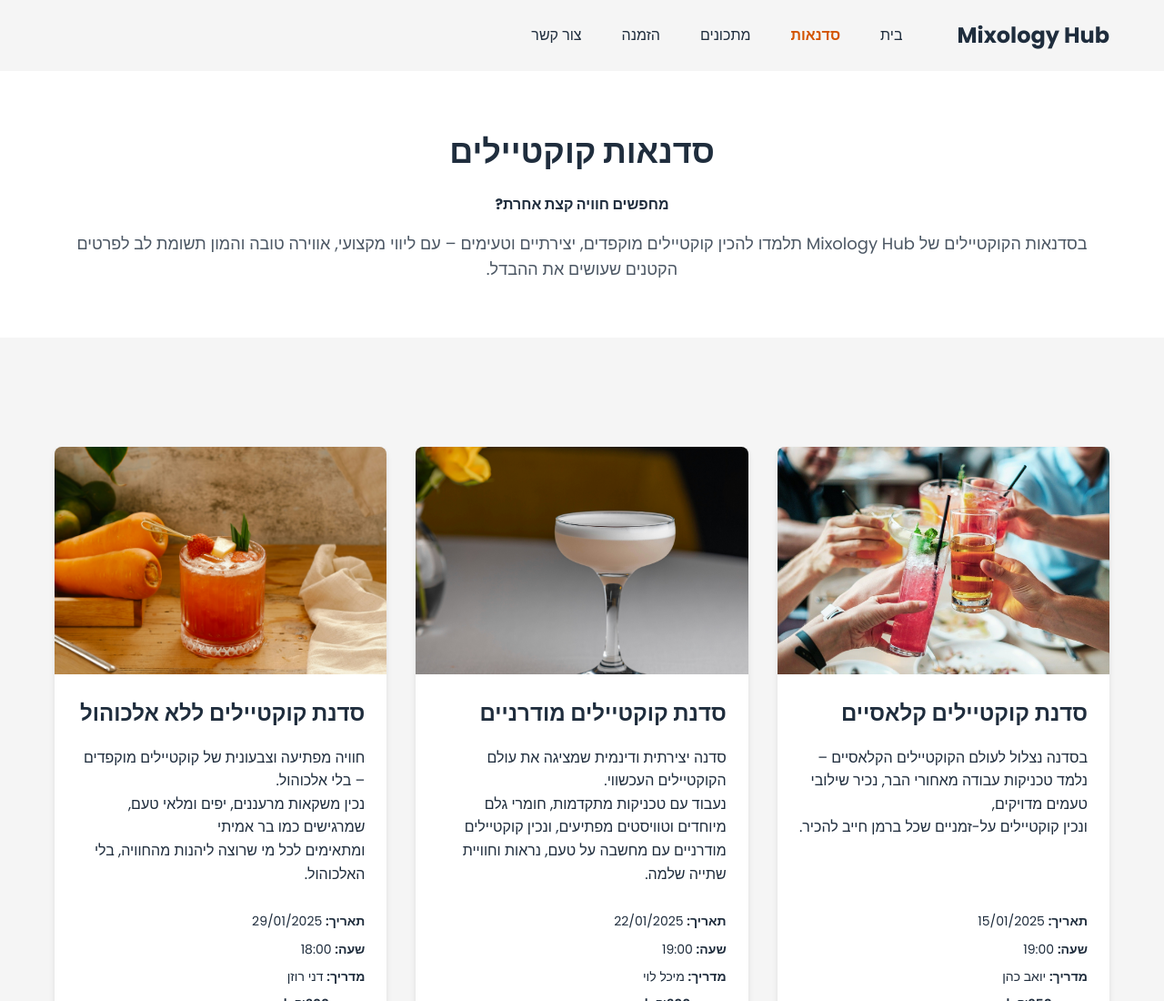
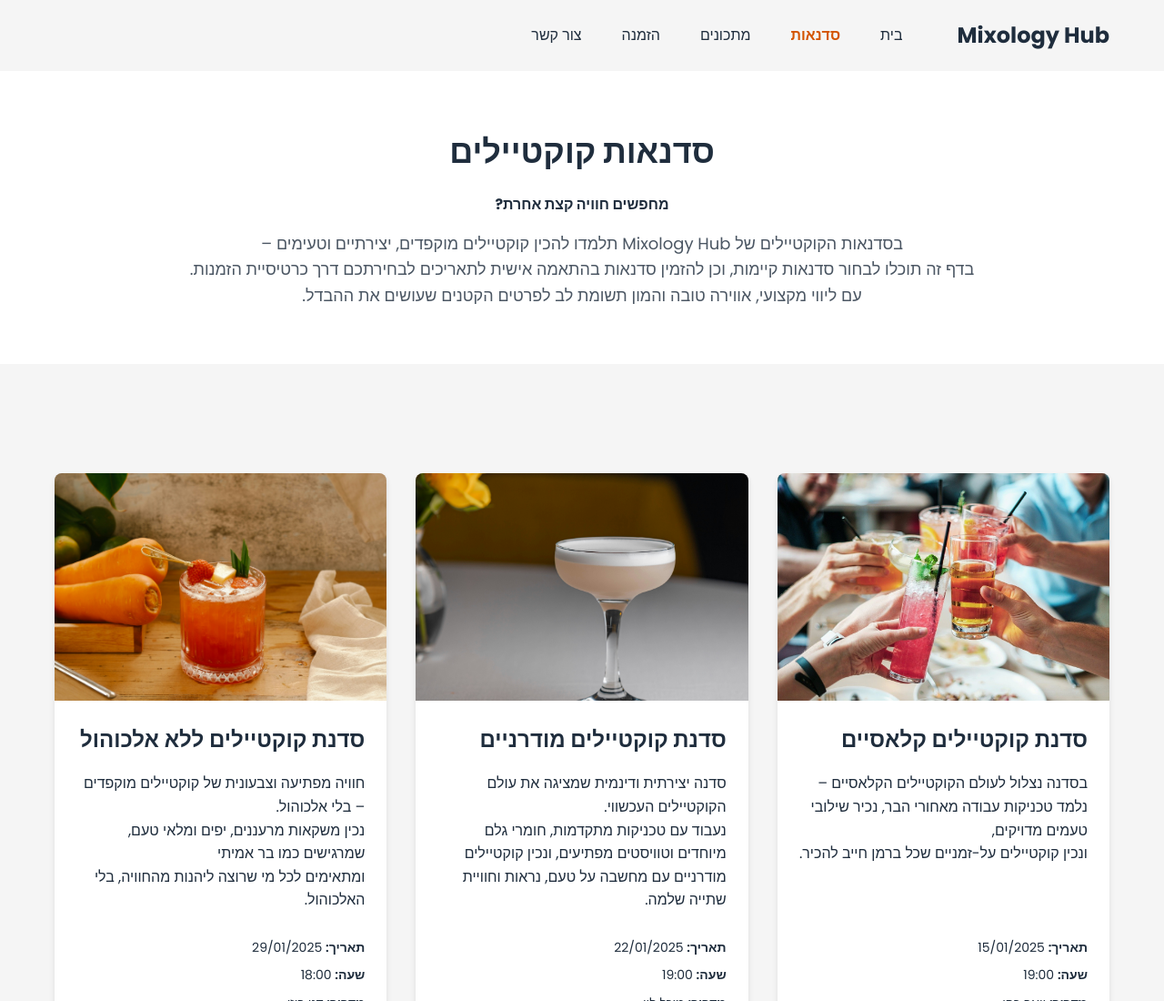
Before and after one commit to RoyiKatz1/bgu-web-course, a plain HTML site: page pages/workshops.html in a window 1280 px wide. Shown: the top 1100 px of the page at 91% size. Drawn offline with Linux system fonts and the light colour scheme.

Commit message:
text to workshop

```diff
--- a/pages/workshops.html
+++ b/pages/workshops.html
@@ -36,9 +36,14 @@
             <div class="container">
                 <h1 class="page-title">סדנאות קוקטיילים</h1>
                 <p><strong>מחפשים חוויה קצת אחרת?</strong></p>
-                <p class="page-subtitle">בסדנאות הקוקטיילים של Mixology Hub תלמדו להכין קוקטיילים מוקפדים, יצירתיים
-                    וטעימים –
-                    עם ליווי מקצועי, אווירה טובה והמון תשומת לב לפרטים הקטנים שעושים את ההבדל.</p>
+                <p class="page-subtitle">
+                    בסדנאות הקוקטיילים של Mixology Hub תלמדו להכין קוקטיילים מוקפדים, יצירתיים וטעימים –
+                    <br />
+                    בדף זה תוכלו לבחור סדנאות קיימות, וכן להזמין סדנאות בהתאמה אישית לתאריכים לבחירתכם דרך כרטיסיית
+                    הזמנות.
+                    <br />
+                    עם ליווי מקצועי, אווירה טובה והמון תשומת לב לפרטים הקטנים שעושים את ההבדל.
+                </p>
             </div>
         </section>
 
```
